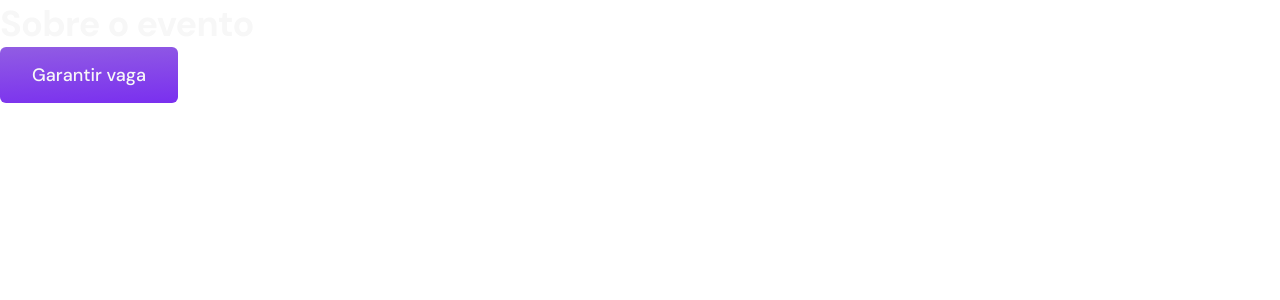
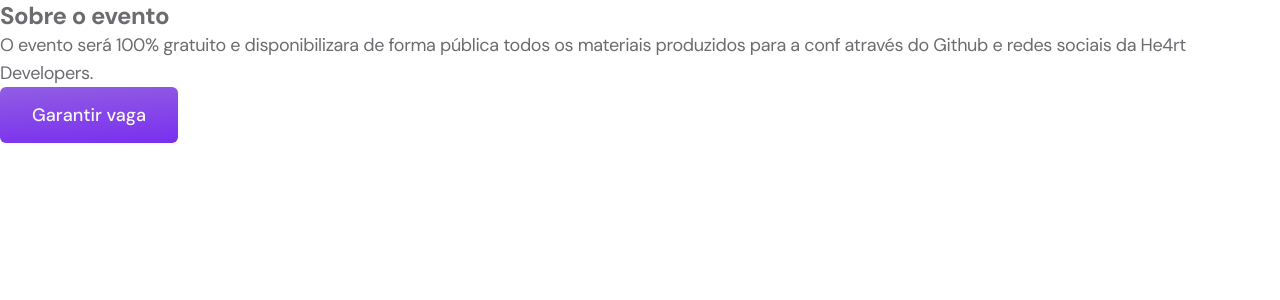
Before and after one commit to he4rt/he4rtconf-landing, a Next.js app: page / in a window 1280 px wide. Shown: the top 300 px of the page. Built offline with nearby package versions, Linux system fonts and the light colour scheme.

Commit message:
feat(ui): text component and styles for dark title

```diff
--- /dev/null
+++ b/src/components/Text/index.tsx
@@ -0,0 +1,9 @@
+import { WrapperText } from './styles'
+
+type TextProps = {
+  children: string
+}
+
+const Text = ({ children }: TextProps) => <WrapperText>{children}</WrapperText>
+
+export default Text
--- /dev/null
+++ b/src/components/Text/styles.ts
@@ -0,0 +1,10 @@
+import styled from 'styled-components'
+
+export const WrapperText = styled.p`
+  font-family: 'DM Sans';
+  font-weight: 400;
+  font-size: 1.8rem;
+  line-height: 2.8rem;
+  letter-spacing: -0.02em;
+  color: #6d6b70;
+`
--- a/src/components/Title/index.tsx
+++ b/src/components/Title/index.tsx
@@ -2,13 +2,20 @@ import { WrapperTitle } from './styles'
 
 export type TitleProps = {
   level: 1 | 2 | 3 | 4 | 5 | 6
-  fontWeight: 600 | 700
-  size: 'small' | 'huge'
+  fontWeight: 400 | 600 | 700
+  size: 'small' | 'medium' | 'huge'
+  color: 'light' | 'dark'
   children: string
 }
 
-const Title = ({ children, level, fontWeight, size }: TitleProps) => (
-  <WrapperTitle level={level} fontWeight={fontWeight} size={size}>
+const Title = ({
+  children,
+  level,
+  fontWeight,
+  size,
+  color = 'light'
+}: TitleProps) => (
+  <WrapperTitle level={level} fontWeight={fontWeight} size={size} color={color}>
     {children}
   </WrapperTitle>
 )
--- a/src/components/Title/styles.ts
+++ b/src/components/Title/styles.ts
@@ -4,6 +4,10 @@ import { TitleProps } from '.'
 
 const wrapperTitleModifiers = {
   small: () => css`
+    font-size: 2.4rem;
+  `,
+
+  medium: () => css`
     font-size: 3.6rem;
   `,
 
@@ -15,9 +19,10 @@ const wrapperTitleModifiers = {
 export const WrapperTitle = styled.h1.attrs<TitleProps>(({ level }) => ({
   as: `h${level}`
 }))<TitleProps>`
-  ${({ fontWeight, size }) => css`
+  ${({ fontWeight, size, color }) => css`
     font-weight: ${fontWeight};
-    color: #f7f7f7;
+    /* TODO mudar a verificação quando tiver o theme para passar somente as cores */
+    color: ${color === 'light' ? '#F7F7F7' : '#6D6B70'};
     letter-spacing: -0.02em;
 
     ${!!size && wrapperTitleModifiers[size]}
--- a/src/pages/index.tsx
+++ b/src/pages/index.tsx
@@ -5,6 +5,7 @@ import GlobalStyles from 'styles/global'
 
 import Button from 'components/Button'
 import Title from 'components/Title'
+import Text from 'components/Text'
 
 const Home: NextPage = () => {
   return (
@@ -22,9 +23,14 @@ const Home: NextPage = () => {
         />
       </Head>
       <GlobalStyles />
-      <Title fontWeight={700} level={2} size="small">
+      <Title color="dark" fontWeight={700} level={2} size="small">
         Sobre o evento
       </Title>
+      <Text>
+        O evento será 100% gratuito e disponibilizara de forma pública todos os
+        materiais produzidos para a conf através do Github e redes sociais da
+        He4rt Developers.
+      </Text>
       <Button>Garantir vaga</Button>
     </>
   )
```
